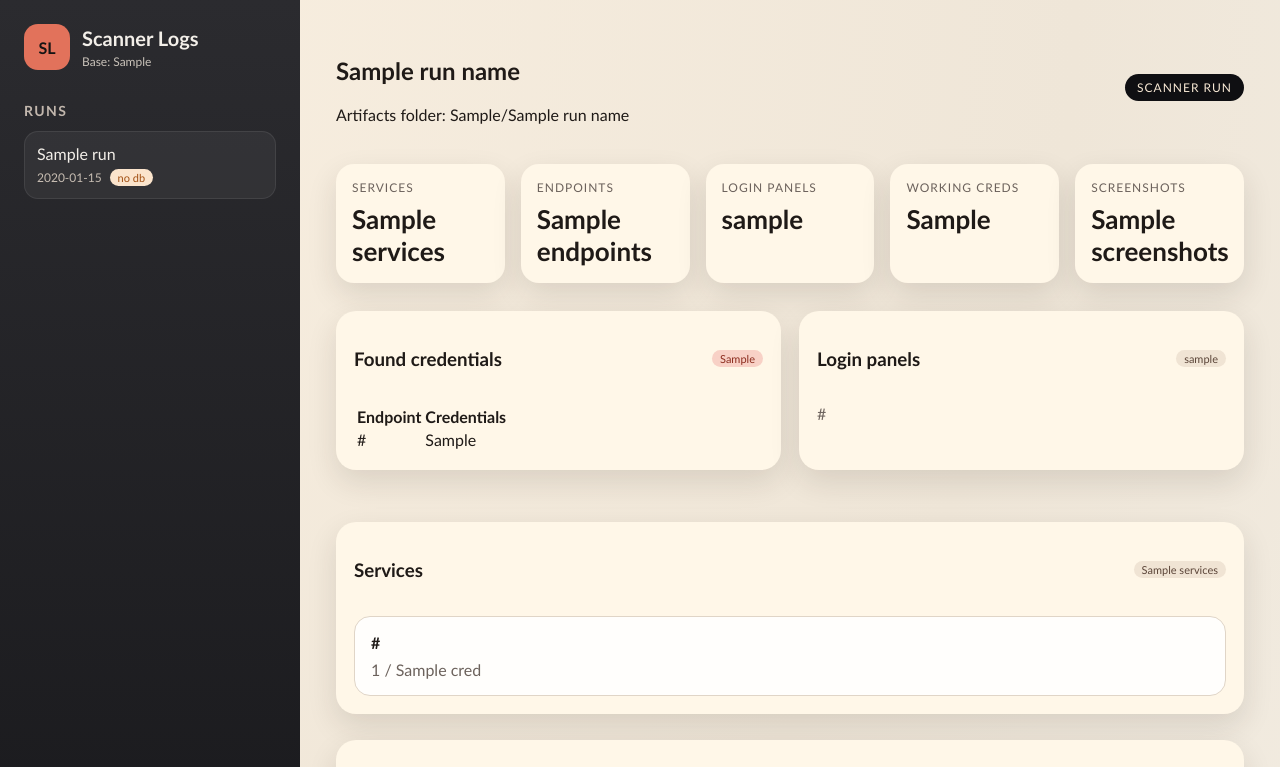
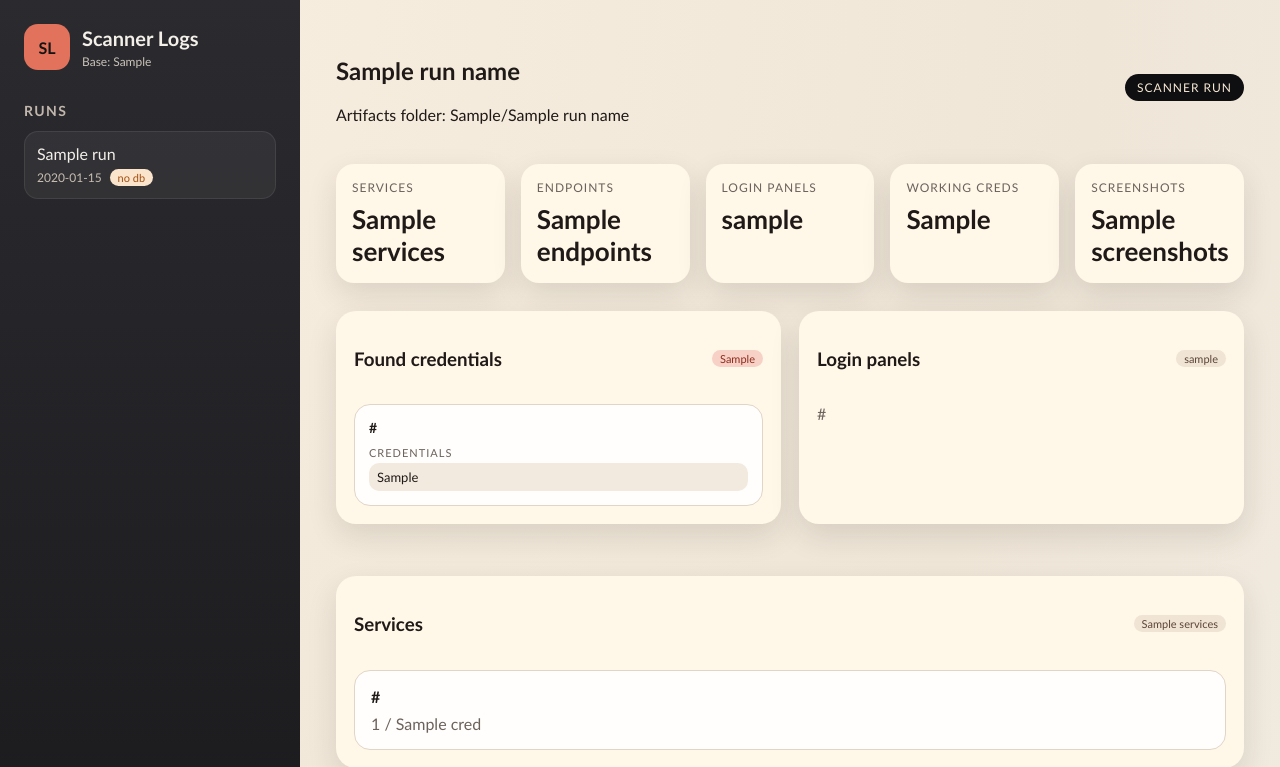
Before and after one commit to Mathis-Z/llm-credential-scanner, a Flask app: template scanner_logs_dashboard/templates/run.html in a window 1280 px wide. Shown: the top 767 px of the page. Run offline with Flask 3, Linux system fonts and the light colour scheme; the template is opened without the code that fills it: most values are stand-ins (such as "Sample title", 1, 10 or a date in 2020).

Commit message:
enhance found credentials screen

```diff
--- a/scanner_logs_dashboard/static/styles.css
+++ b/scanner_logs_dashboard/static/styles.css
@@ -214,6 +214,48 @@ body {
     justify-content: space-between;
     align-items: center;
     margin-bottom: 16px;
+}
+
+.cred-grid {
+    display: grid;
+    grid-template-columns: repeat(auto-fit, minmax(240px, 1fr));
+    gap: 12px;
+}
+
+.cred-card {
+    padding: 14px;
+    border-radius: 16px;
+    border: 1px solid var(--border);
+    background: #fffefc;
+    display: grid;
+    gap: 10px;
+}
+
+.cred-endpoint {
+    font-weight: 600;
+    font-size: 14px;
+    word-break: break-word;
+}
+
+.cred-pair {
+    display: grid;
+    gap: 4px;
+}
+
+.cred-label {
+    font-size: 11px;
+    text-transform: uppercase;
+    letter-spacing: 1px;
+    color: var(--muted);
+}
+
+.cred-value {
+    font-size: 13px;
+    color: var(--ink);
+    background: #f3eadf;
+    padding: 6px 8px;
+    border-radius: 10px;
+    display: inline-block;
 }
 
 .log-actions {
--- a/scanner_logs_dashboard/templates/run.html
+++ b/scanner_logs_dashboard/templates/run.html
@@ -39,22 +39,17 @@
             <span class="pill accent">{{ data.summary.found_credentials }}</span>
         </div>
         {% if data.found_credentials %}
-            <table>
-                <thead>
-                    <tr>
-                        <th>Endpoint</th>
-                        <th>Credentials</th>
-                    </tr>
-                </thead>
-                <tbody>
+            <div class="cred-grid">
                 {% for item in data.found_credentials %}
-                    <tr>
-                        <td>{{ item.url or item.path }}</td>
-                        <td>{{ item.working_credentials }}</td>
-                    </tr>
+                    <div class="cred-card">
+                        <div class="cred-endpoint">{{ item.url or item.path }}</div>
+                        <div class="cred-pair">
+                            <span class="cred-label">Credentials</span>
+                            <span class="cred-value">{{ item.working_credentials }}</span>
+                        </div>
+                    </div>
                 {% endfor %}
-                </tbody>
-            </table>
+            </div>
         {% else %}
             <div class="empty">No working credentials found.</div>
         {% endif %}
```
